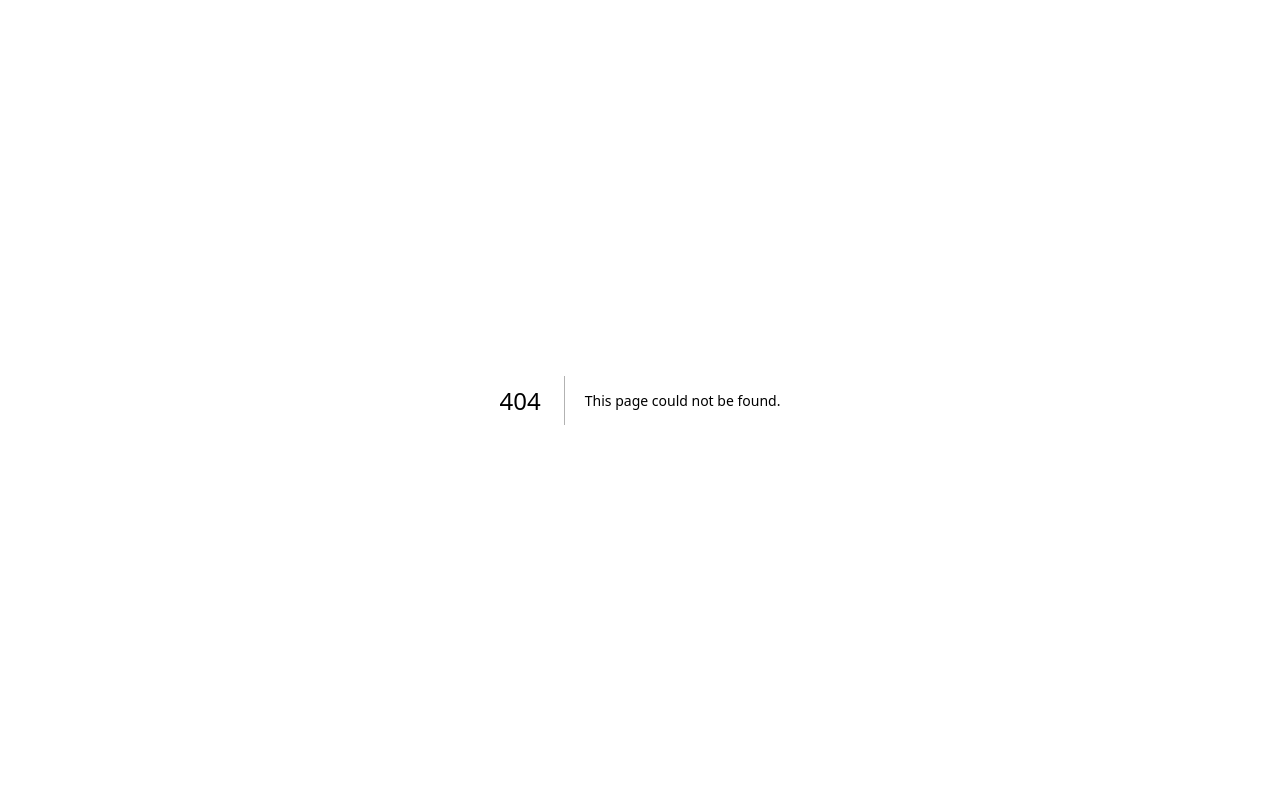
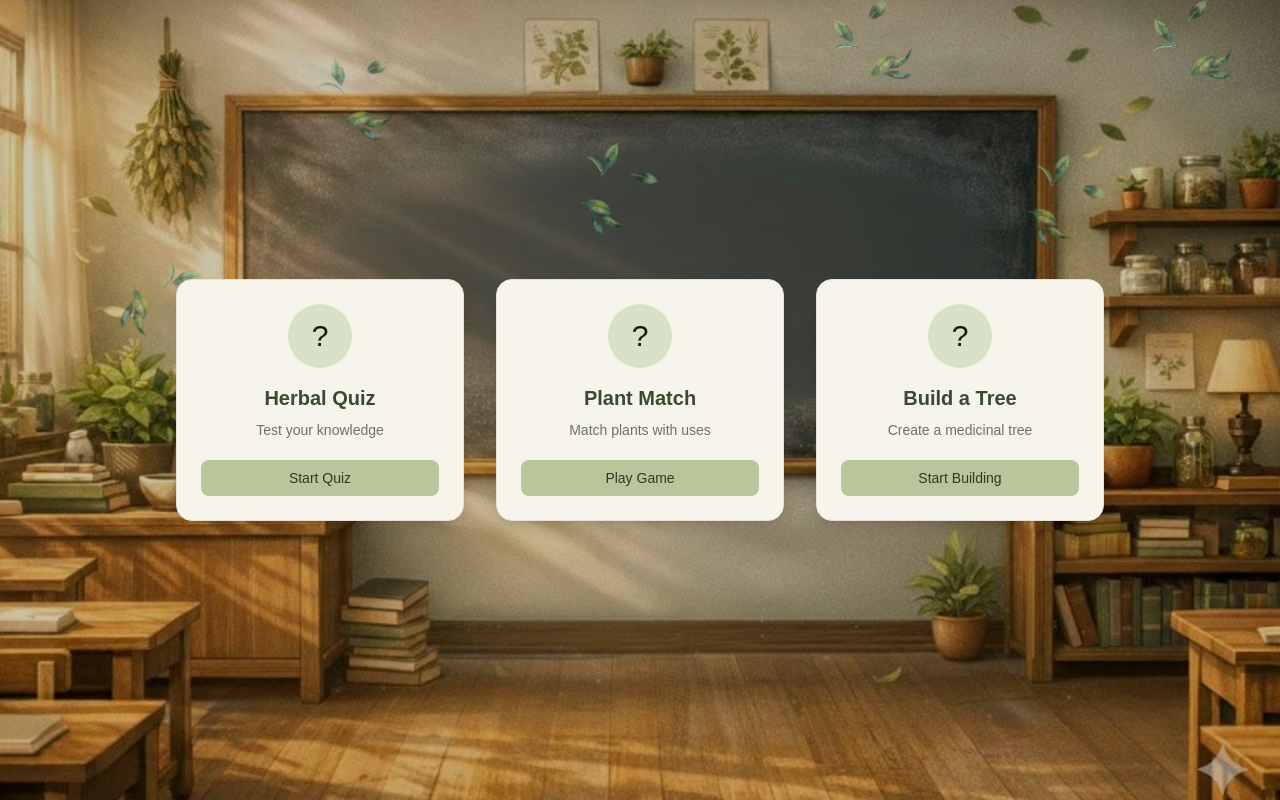
Before and after one commit to shreetakalkar/rubrix_web, a Next.js app in the folder frontend/: page /games in a window 1280 px wide. Before the commit this address had no page. Built offline with nearby package versions, Linux system fonts and the light colour scheme.

Commit message:
games ui

```diff
--- /dev/null
+++ b/frontend/src/app/games/page.jsx
@@ -0,0 +1,53 @@
+import GameCard from "@/components/GameCard";
+
+export default function GamesPage() {
+  return (
+    <main className="relative h-screen w-full overflow-hidden">
+
+
+      <div className="absolute inset-0 z-5 pointer-events-none">
+        {[...Array(6)].map((_, i) => (
+          <span key={i} className={`leaf leaf-${i}`} />
+        ))}
+      </div>
+
+
+      <div
+        className="absolute inset-0 bg-cover bg-center"
+        style={{ backgroundImage: "url('/bg.jpeg')" }}
+      />
+
+
+      <div className="absolute inset-0 bg-black/20" />
+
+
+      <div className="relative z-10 flex h-full items-center justify-center">
+        <div className="grid grid-cols-1 gap-8 md:grid-cols-3">
+
+          <GameCard
+            title="Herbal Quiz"
+            subtitle="Test your knowledge"
+            buttonText="Start Quiz"
+            href="/games/herbal-quiz"
+          />
+
+          <GameCard
+            title="Plant Match"
+            subtitle="Match plants with uses"
+            buttonText="Play Game"
+            href="/games/plant-match"
+          />
+
+          <GameCard
+            title="Build a Tree"
+            subtitle="Create a medicinal tree"
+            buttonText="Start Building"
+            href="/games/build-tree"
+          />
+
+        </div>
+      </div>
+
+    </main>
+  );
+}
--- a/frontend/src/app/page.js
+++ b/frontend/src/app/page.js
@@ -1,4 +1,5 @@
 import Image from "next/image";
+import Link from "next/link";
 
 export default function Home() {
   return (
@@ -7,13 +8,9 @@ export default function Home() {
       {/* Floating Leaves */}
       <div className="absolute inset-0 z-5 pointer-events-none">
         {[...Array(6)].map((_, i) => (
-          <span
-            key={i}
-            className={`leaf leaf-${i}`}
-          />
+          <span key={i} className={`leaf leaf-${i}`} />
         ))}
       </div>
-
 
       {/* Background */}
       <div
@@ -21,7 +18,7 @@ export default function Home() {
         style={{ backgroundImage: "url('/bg.jpeg')" }}
       />
 
-      {/* Dark overlay for contrast (optional but recommended) */}
+      {/* Dark overlay */}
       <div className="absolute inset-0 bg-black/20" />
 
       {/* Blackboard Heading */}
@@ -34,7 +31,6 @@ export default function Home() {
         </p>
       </div>
 
-
       {/* Bottom Center Cards */}
       <div className="absolute bottom-20 left-1/2 -translate-x-1/2 z-10">
         <div className="flex gap-6">
@@ -46,12 +42,14 @@ export default function Home() {
             icon="/library.png"
           />
 
-          {/* Card 2 */}
-          <Card
-            title="Games & Learning"
-            subtitle="Fun Quizzes & Challenges"
-            icon="/games.png"
-          />
+         <Link href="/games">
+  <Card
+    title="Games & Learning"
+    subtitle="Fun Quizzes & Challenges"
+    icon="/games.png"
+  />
+</Link>
+
 
           {/* Card 3 */}
           <Card
--- /dev/null
+++ b/frontend/src/components/GameCard.jsx
@@ -0,0 +1,29 @@
+import Link from "next/link";
+
+export default function GameCard({ title, subtitle, buttonText, href }) {
+  return (
+    <div className="w-72 rounded-2xl bg-[#f7f4ec] shadow-lg border border-[#e5e1d8] p-6 text-center">
+
+      <div className="mx-auto mb-4 flex h-16 w-16 items-center justify-center rounded-full bg-[#d8e0c8] text-3xl">
+        ?
+      </div>
+
+
+      <h3 className="text-xl font-semibold text-[#3b4a2f]">
+        {title}
+      </h3>
+
+
+      <p className="mt-2 text-sm text-[#6b745c]">
+        {subtitle}
+      </p>
+
+
+      <Link href={href}>
+        <button className="mt-5 w-full rounded-lg bg-[#b9c59a] py-2 text-sm font-medium text-[#2f3a22] hover:bg-[#aab88b] transition">
+          {buttonText}
+        </button>
+      </Link>
+    </div>
+  );
+}
```
